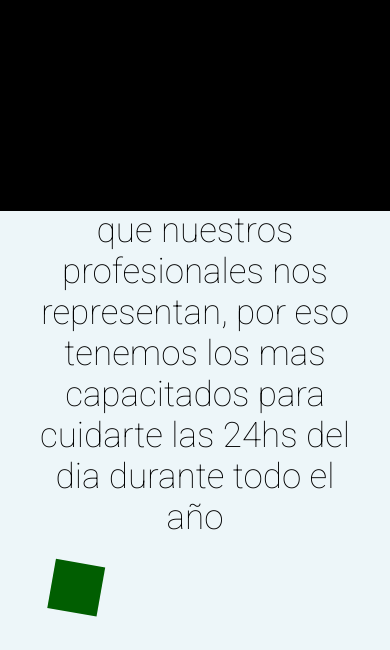
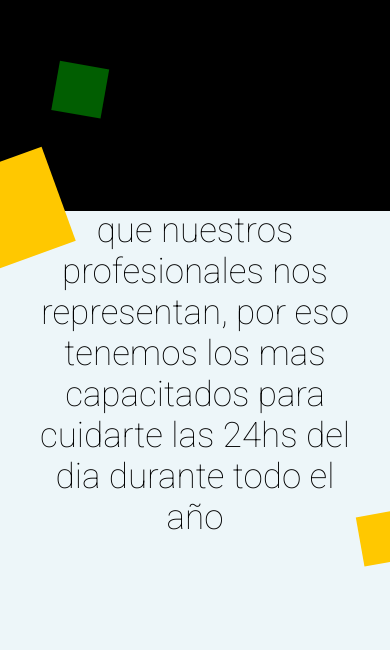
Before and after one commit to FranCasasH/cemweb, an Angular app: page / in a window 390 px wide. Shown: the part 8534-9184 px from the top of the page. Built offline with nearby package versions, Linux system fonts and the light colour scheme; a web font is replaced by a local one.

Commit message:
starting responsive cubes InfoProf

```diff
--- a/src/app/pages/home/home.component.css
+++ b/src/app/pages/home/home.component.css
@@ -270,7 +270,7 @@ section.info{
 @media(max-width: 320px){
   .animatedBox{
     left: 75%;
-    top: 47%;
+    top: 45%;
   }
   .appInfo .cubeB:nth-child(3){
     left: -25%;
@@ -753,6 +753,7 @@ section.things{
   display: flex;
   align-items: center;
   justify-content: center;
+  position: relative;
 }
 .infoProf p{
   font-family: "Roboto", sans-serif;
@@ -765,36 +766,36 @@ section.things{
 
 .infoProf .cubeB:nth-child(2){
   z-index: 3;
-  top: 29%;
+  top: 27%;
   left: -10%;
   background-color: var(--pCem-4);
   rotate: -20deg;
 }
 .infoProf .cubeM:nth-child(3){
   z-index: 3;
-  top: 25%;
-  left: 13%;
+  top: 16%;
+  left: 14%;
   background-color: var(--pCem-8);
   rotate: 10deg;
 }
 .infoProf .cubeS:nth-child(4){
   z-index: 3;
-  top: 25%;
-  left: 5%;
+  top: 16%;
+  left: 6%;
   background-color: var(--pCem-6);
   rotate: -10deg;
 }
 .infoProf .cubeM:nth-child(5){
   z-index: 3;
-  top: 35%;
+  bottom: 25%;
   right: -5%;
   background-color: var(--pCem-4);
   rotate: -10deg;
 }
 .infoProf .cubeS:nth-child(6){
   z-index: 3;
-  top: 41%;
-  right: 15%;
+  bottom: 5%;
+  right: 17%;
   background-color: var(--pCem-8);
   rotate: -10deg;
 }
```
